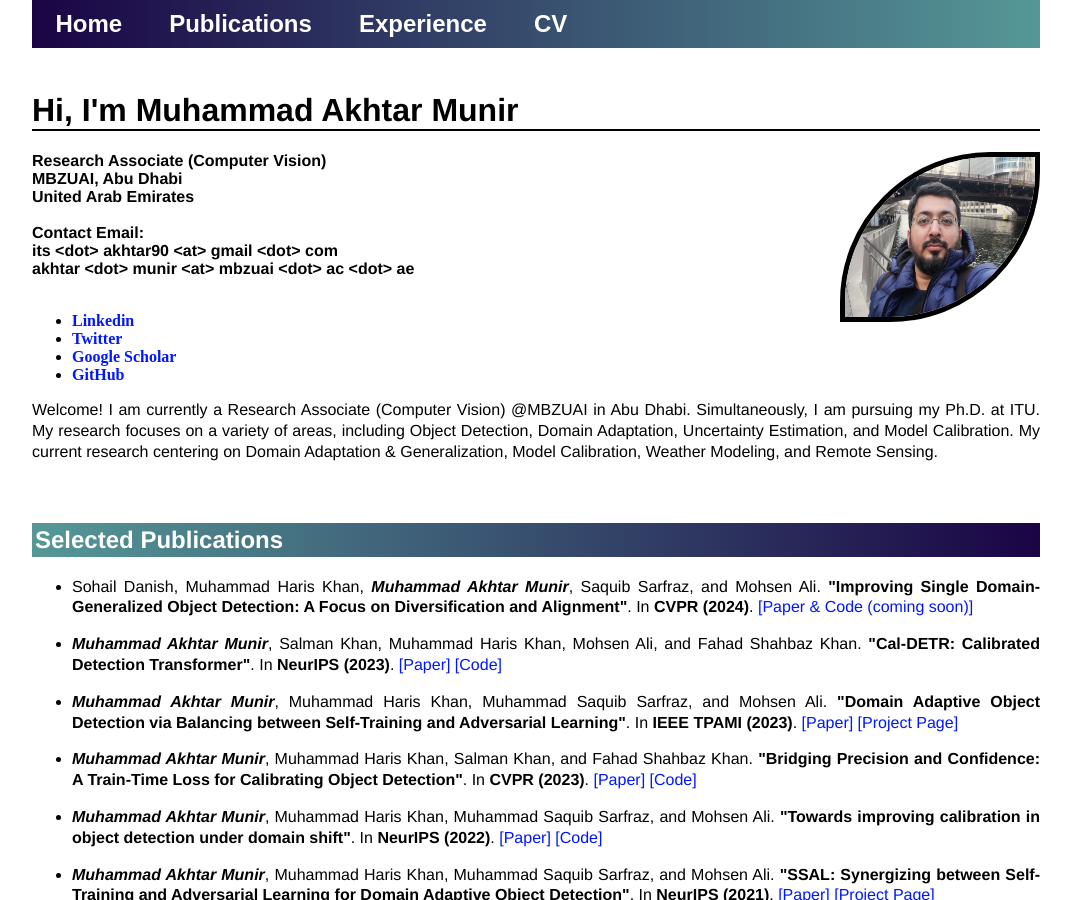
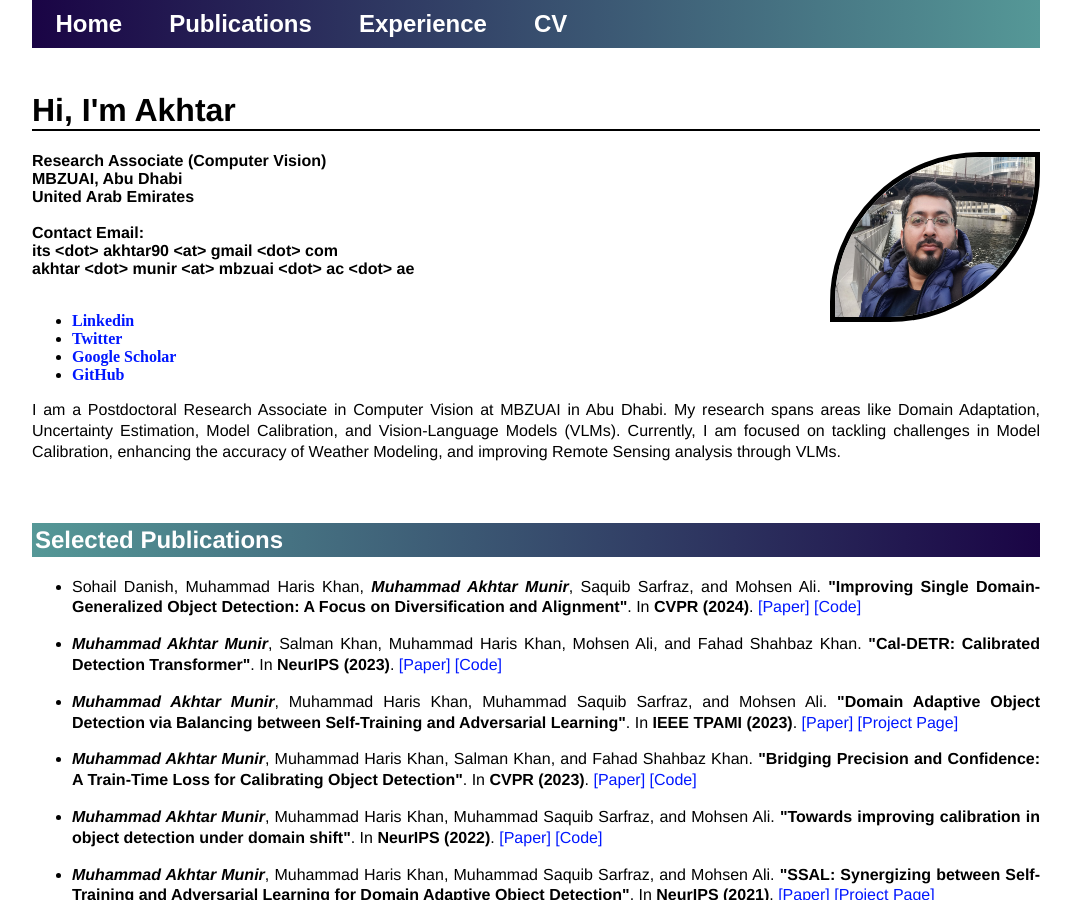
Before and after one commit to akhtarvision/akhtarvision.github.io, a Jekyll site: the page built from index.html, in a window 1280 px wide and 900 px high. Shown: the whole window, without its empty margins (104-1175 px from the left). Built offline with Jekyll 4.4.1, drawn with Linux system fonts in a browser that asks for light colours.

Commit message:
Update index.html

```diff
--- a/index.html
+++ b/index.html
@@ -10,9 +10,9 @@ title: Akhtar, CV & DL
 <!-- 	<div class="column"> -->
 <!-- 	<br>
 	<br> -->
-	<h1>Hi, I'm Muhammad Akhtar Munir</h1>
+	<h1>Hi, I'm Akhtar</h1>
 <!-- 	</div> -->
-	      	<img class="roundImg" src="ul_pic.jpeg" alt="profile" width="190" height="160" style="float:right">
+	      	<img class="roundImg" src="ul_pic.jpeg" alt="profile" width="200" height="160" style="float:right">
 <!-- 		<img class="roundImg" src="1702601702642.jpg" alt="profile" width="180" height="170" style="float:right"> -->
 <!-- 		<img class="roundImg" src="mainpic_git_c.jpg" alt="profile" width="188" height="170" style="float:right"> -->
 
@@ -46,20 +46,9 @@ title: Akhtar, CV & DL
 <!-- 	</div> -->
 
           <p>
-		  Welcome! I am currently a Research Associate (Computer Vision) @MBZUAI in Abu Dhabi. Simultaneously, I am pursuing my Ph.D. at ITU. My research focuses
-		  on a variety of areas, including Object Detection, Domain Adaptation, Uncertainty Estimation, and Model Calibration.
-		  My current research centering on Domain Adaptation & Generalization, Model Calibration, Weather Modeling, and Remote Sensing.
-<!-- 		  Nowadays @MBZUAI, Abu Dhabi, as a Research Associate (Computer Vision).
-		  Ph.D. Student @ITU. My research interests include Object Detection, Domain Adaptation,
-		  Uncertainty Estimation, Model Calibration, and Deep Learning. Specifically,
-		  my current research works are on Unsupervised Domain Adaptation (UDA) for
-		  Object Detection, Model Calibration, and Remote Sensing. Moreover, I have worked on
-		  Oriented Object Detection and Human-Object Interaction in complex scenarios for solutions to security surveillance. -->
-<!-- 		  A <em>self-motivated Ph.D. research fellow</em> with a wide background in computer science, research, and development.
-            Hands-on experience in developing algorithms and designing experiments for practical problems in computer vision and deep learning.
-            Current research focuses on deep learning, domain adaptation, and object detection.
-            <a href="#about">Read more about my life...</a> -->
-	</p>
+		  I am a Postdoctoral Research Associate in Computer Vision at MBZUAI in Abu Dhabi. My research spans areas like Domain Adaptation, Uncertainty Estimation, Model Calibration, and Vision-Language Models (VLMs).
+		  Currently, I am focused on tackling challenges in Model Calibration, enhancing the accuracy of Weather Modeling, and improving Remote Sensing analysis through VLMs.
+	  </p>
 
 <!-- Project -->
 <a id="publications" class="anchor"></a>
@@ -69,8 +58,8 @@ title: Akhtar, CV & DL
 <ul>
 <li><p> Sohail Danish, Muhammad Haris Khan, <b><i>Muhammad Akhtar Munir</i></b>, Saquib Sarfraz, and Mohsen Ali.
 	<strong>"Improving Single Domain-Generalized Object Detection: A Focus on Diversification and Alignment"</strong>. In <strong>CVPR (2024)</strong>.
-	<a href="https://akhtarvision.github.io/">[Paper & Code (coming soon)]</a>
-<!-- 	<a href="https://akhtarvision.github.io/">[Code (coming soon)]</a> -->
+	<a href="https://openaccess.thecvf.com/content/CVPR2024/papers/Danish_Improving_Single_Domain-Generalized_Object_Detection_A_Focus_on_Diversification_and_CVPR_2024_paper.pdf">[Paper]</a>
+	<a href="https://github.com/msohaildanish/DivAlign">[Code]</a>
 </p></li>
 
 <li><p> <b><i>Muhammad Akhtar Munir</i></b>, Salman Khan, Muhammad Haris Khan, Mohsen Ali, and Fahad Shahbaz Khan.
@@ -123,7 +112,7 @@ Research Associate at Mohamed bin Zayed University of Artificial Intelligence (M
 				<li>Duration: July 2023 – Present</li>
 				<li>Association: Computer Vision Department</li>
 				<li>Advisors:<a href="https://scholar.google.es/citations?user=M59O9lkAAAAJ"> Dr. Salman Khan,
-					<a href="https://scholar.google.com/citations?user=zvaeYnUAAAAJ&hl=en"> Dr. Fahad S Khan</a></li>
+				<a href="https://scholar.google.com/citations?user=zvaeYnUAAAAJ&hl=en"> Dr. Fahad S Khan</a></li>
 				</ul>
 </p>
 <tr>
@@ -227,7 +216,6 @@ Bachelor of Science (BS) in Computer Engineering <br>
 
 </table>
 
-
 <!-- Project -->
 <a id="services" class="anchor"></a>
 <h2>Services & Honors</h2>
@@ -241,9 +229,7 @@ Bachelor of Science (BS) in Computer Engineering <br>
   <li><p><strong>Summer School:</strong> EEML Summer School, Virtual Budapest, Hungary, 2021<p></li>
 </ul>
 
-	</table>
-
-
+</table>
 
 <!-- Project -->
 <a id="cv" class="anchor"></a>
@@ -254,7 +240,6 @@ Bachelor of Science (BS) in Computer Engineering <br>
 <p> Download CV as PDF: <a href="CV-Akhtar_M24.pdf" class="download"> Download CV</a></p>
 </table>
 
-
 <td> <br>&nbsp;</td>
 
 <!-- <ul class="posts"> -->
```
